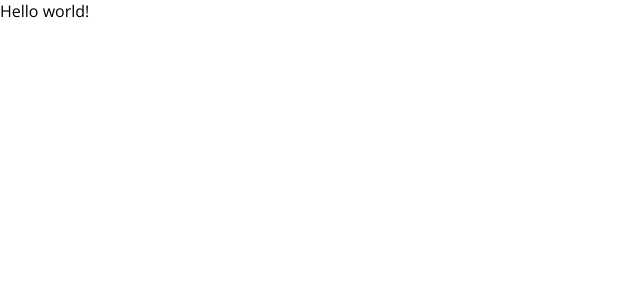
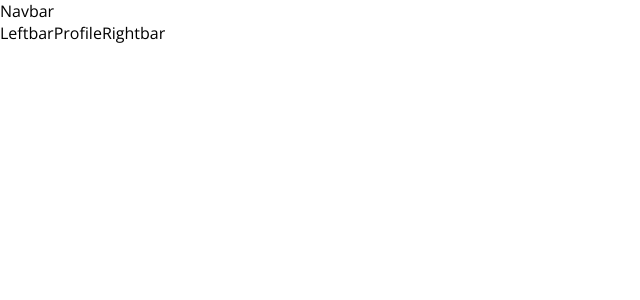
Before and after one commit to abeeb-ahmed/viraly, a React (Create React App) app in the folder client/: page /profile/1 in a window 1280 px wide. Shown: the top 300 px of the page, without its empty margins (0-640 px from the left). Built offline with nearby package versions, Linux system fonts and the light colour scheme.

Commit message:
add router dom and auth context

```diff
--- a/client/package.json
+++ b/client/package.json
@@ -8,6 +8,7 @@
     "@testing-library/user-event": "^13.5.0",
     "react": "^18.0.0",
     "react-dom": "^18.0.0",
+    "react-router-dom": "^6.4.4",
     "react-scripts": "5.0.1",
     "sass": "^1.56.1",
     "web-vitals": "^2.1.4"
--- a/client/src/App.js
+++ b/client/src/App.js
@@ -1,7 +1,80 @@
+import { useContext } from "react";
+import {
+  createBrowserRouter,
+  RouterProvider,
+  Outlet,
+  Navigate,
+} from "react-router-dom";
+import Leftbar from "./components/leftbar/Leftbar";
+import Navbar from "./components/navbar/Navbar";
+import Rightbar from "./components/rightbar/Rightbar";
+import { AuthContext } from "./context/AuthContext";
+import Home from "./pages/home/Home";
+import Login from "./pages/login/Login";
+import Profile from "./pages/profile/Profile";
+import Register from "./pages/register/Register";
+
+// temporary data
+const currentUser = {
+  id: "1",
+  name: "Jane Doe",
+  profilePic:
+    "https://encrypted-tbn0.gstatic.com/images?q=tbn:ANd9GcRP4Muy_Z2IIkQznvhyZkrn-NWsnURAlW1Nq-xK4AE&s",
+};
+
+const ProtectedRoute = ({ children }) => {
+  if (!currentUser) {
+    return <Navigate to="/login" />;
+  }
+  return children;
+};
+
+const Layout = () => {
+  return (
+    <div>
+      <Navbar />
+      <div style={{ display: "flex" }}>
+        <Leftbar />
+        <Outlet />
+        <Rightbar />
+      </div>
+    </div>
+  );
+};
+
+const router = createBrowserRouter([
+  {
+    path: "/",
+    element: (
+      <ProtectedRoute>
+        <Layout />
+      </ProtectedRoute>
+    ),
+    children: [
+      {
+        path: "/",
+        element: <Home />,
+      },
+      {
+        path: "profile/:id",
+        element: <Profile />,
+      },
+    ],
+  },
+  {
+    path: "/login",
+    element: currentUser ? <Navigate to="/" /> : <Login />,
+  },
+  {
+    path: "/register",
+    element: currentUser ? <Navigate to="/" /> : <Register />,
+  },
+]);
+
 function App() {
   return (
-    <div>
-      Hello world!
+    <div className="app">
+      <RouterProvider router={router} />
     </div>
   );
 }
--- /dev/null
+++ b/client/src/components/leftbar/Leftbar.jsx
@@ -0,0 +1,7 @@
+import React from "react";
+
+const Leftbar = () => {
+  return <div>Leftbar</div>;
+};
+
+export default Leftbar;
--- /dev/null
+++ b/client/src/components/navbar/Navbar.jsx
@@ -0,0 +1,7 @@
+import React from "react";
+
+const Navbar = () => {
+  return <div>Navbar</div>;
+};
+
+export default Navbar;
--- /dev/null
+++ b/client/src/components/rightbar/Rightbar.jsx
@@ -0,0 +1,7 @@
+import React from "react";
+
+const Rightbar = () => {
+  return <div>Rightbar</div>;
+};
+
+export default Rightbar;
--- /dev/null
+++ b/client/src/context/AuthContext.js
@@ -0,0 +1,28 @@
+import { createContext, useState, useEffect } from "react";
+
+export const AuthContext = createContext();
+
+export const AuthContextProvider = ({ children }) => {
+  const [currentUser, setCurrentUser] = useState(
+    JSON.parse(localStorage.getItem("user")) || null
+  );
+  const login = () => {
+    // TODO
+    setCurrentUser({
+      id: "1",
+      name: "Jane Doe",
+      profilePic:
+        "https://encrypted-tbn0.gstatic.com/images?q=tbn:ANd9GcRP4Muy_Z2IIkQznvhyZkrn-NWsnURAlW1Nq-xK4AE&s",
+    });
+  };
+
+  useEffect(() => {
+    localStorage.setItem("user", JSON.stringify(currentUser));
+  }, [currentUser]);
+
+  return (
+    <AuthContext.Provider value={{ currentUser, login }}>
+      {children}
+    </AuthContext.Provider>
+  );
+};
--- a/client/src/pages/login/Login.jsx
+++ b/client/src/pages/login/Login.jsx
@@ -1,7 +1,17 @@
 import "./login.scss";
 
 const Login = () => {
-  return <div>Login</div>;
+  return (
+    <div className="login">
+      <div className="container">
+        <div className="left">
+          <h1>Hello world!</h1>
+          <p></p>
+        </div>
+        <div className="right"></div>
+      </div>
+    </div>
+  );
 };
 
 export default Login;
```
Also changed, not shown: client/src/components/leftbar/leftbar.scss (added), client/src/components/navbar/navbar.scss (added), client/src/components/rightbar/rightbar.scss (added), 1 other file (tests, documents, lock files or other folders).
